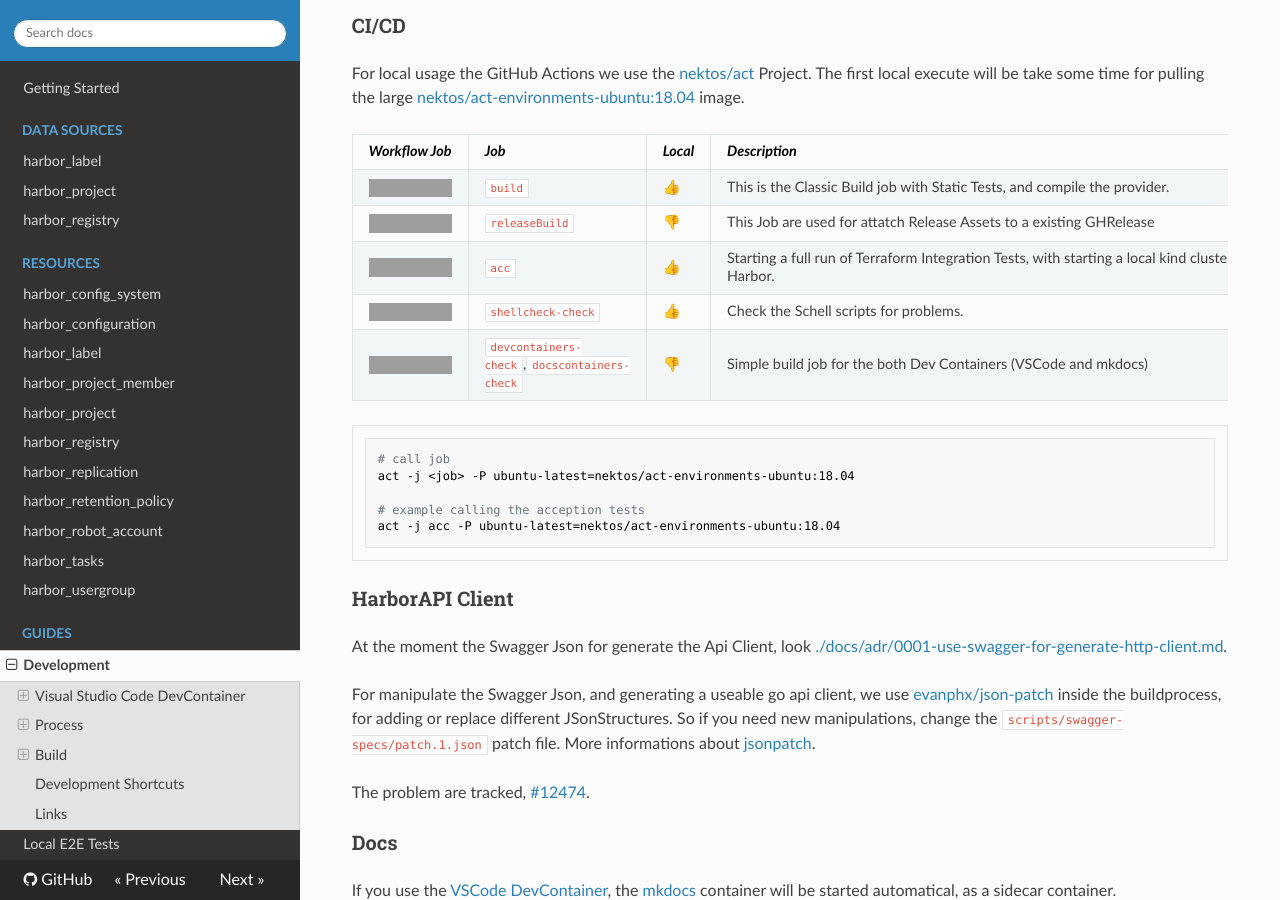
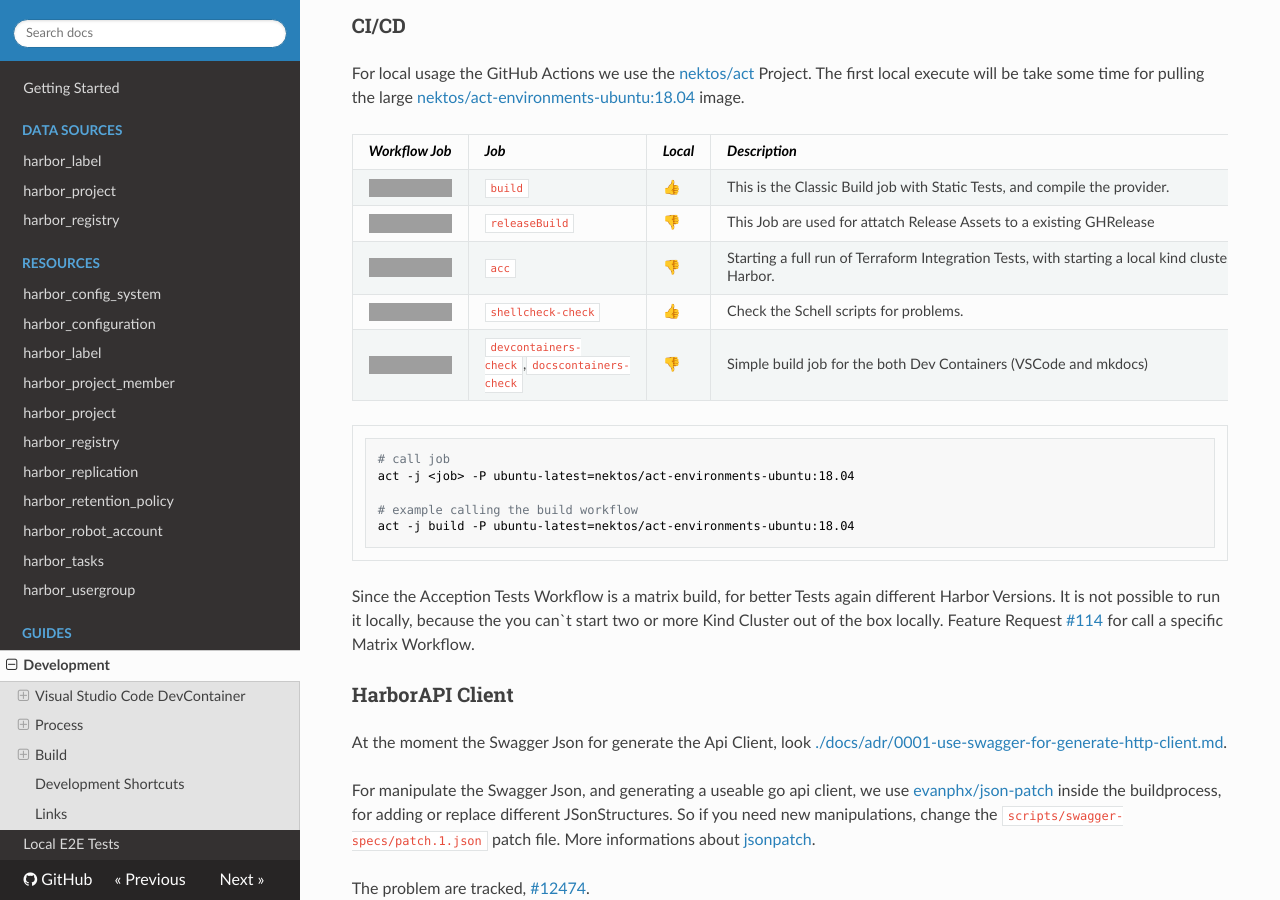
Before and after one commit to nolte/terraform-provider-harbor, an MkDocs documentation site: the page built from docs/guides/development.md, in a window 1280 px wide and 900 px high, scrolled down 1405 px, cut to the strip 0-900 px from the top of the window. Built offline with MkDocs 1.6.1, drawn with Linux system fonts in a browser that asks for light colours; nearby versions of some CDN libraries; grey boxes are pictures that could not be loaded.

Commit message:
Using GitHub matrix workflow for acceptance tests (#39)
* using matrix gh workflow for acc

* testing harbor v2.0.0 and v2.0.1

Co-authored-by: nolte <nolte07@googlemail.com>

````diff
--- a/docs/guides/development.md
+++ b/docs/guides/development.md
@@ -56,7 +56,7 @@
 |-----------------------------------------------------------------------------------------------------------------------------------------------------------------------------------------------------------------------------------------|----------------------------------------------|---------|--------------------------------------------------------------------------------------------------------------------|
 | [![Classic CI/CD](https://github.com/nolte/terraform-provider-harbor/workflows/Classic%20CI/CD/badge.svg)](https://github.com/nolte/terraform-provider-harbor/actions?query=workflow%3A%22Classic+CI%2FCD%22)                           | `build`                                      | 👍       | This is the Classic Build job with Static Tests, and compile the provider.                                         |
 | [![Release Flow](https://github.com/nolte/terraform-provider-harbor/workflows/Release%20Flow/badge.svg)](https://github.com/nolte/terraform-provider-harbor/actions?query=workflow%3A%22Release+Flow%22)                                | `releaseBuild`                               | 👎       | This Job are used for attatch Release Assets to a existing GHRelease                                               |
-| [![Acception Tests CI/CD](https://github.com/nolte/terraform-provider-harbor/workflows/Acception%20Tests%20CI/CD/badge.svg)](https://github.com/nolte/terraform-provider-harbor/actions?query=workflow%3A%22Acception+Tests+CI%2FCD%22) | `acc`                                        | 👍       | Starting a full run of Terraform Integration Tests, with starting a local kind cluster and deploy a `v2` Harbor.   |
+| [![Acception Tests CI/CD](https://github.com/nolte/terraform-provider-harbor/workflows/Acception%20Tests%20CI/CD/badge.svg)](https://github.com/nolte/terraform-provider-harbor/actions?query=workflow%3A%22Acception+Tests+CI%2FCD%22) | `acc`                                        | 👎       | Starting a full run of Terraform Integration Tests, with starting a local kind cluster and deploy a `v2` Harbor.   |
 | [![shellcheck](https://github.com/nolte/terraform-provider-harbor/workflows/shellcheck/badge.svg)](https://github.com/nolte/terraform-provider-harbor/actions?query=workflow%3Ashellcheck)                                              | `shellcheck-check`                           | 👍       | Check the Schell scripts for problems.                                                                             |
 | [![devcontainers](https://github.com/nolte/terraform-provider-harbor/workflows/devcontainers/badge.svg)](https://github.com/nolte/terraform-provider-harbor/actions?query=workflow%3Adevcontainers)                                     | `devcontainers-check`,`docscontainers-check` | 👎       | Simple build job for the both Dev Containers (VSCode and mkdocs)                                                   |
 
@@ -64,9 +64,12 @@
 # call job
 act -j <job> -P ubuntu-latest=nektos/act-environments-ubuntu:18.04
 
-# example calling the acception tests
-act -j acc -P ubuntu-latest=nektos/act-environments-ubuntu:18.04
+# example calling the build workflow
+act -j build -P ubuntu-latest=nektos/act-environments-ubuntu:18.04
 ```
+
+Since the Acception Tests Workflow is a matrix build, for better Tests again different Harbor Versions. It is not possible to run it locally, because the you can`t start two or more Kind Cluster out of the box locally. Feature Request [#114](https://github.com/nektos/act/issues/114) for call a specific Matrix Workflow.
+
 
 ### HarborAPI Client
 
@@ -74,7 +77,7 @@
 
 For manipulate the Swagger Json, and generating a useable go api client, we use [evanphx/json-patch](https://github.com/evanphx/json-patch) inside the buildprocess, for adding or replace different JSonStructures. So if you need new manipulations, change the `scripts/swagger-specs/patch.1.json` patch file. More informations about [jsonpatch](http://jsonpatch.com/).
 
-The problem are tracked, [#12474](https://github.com/*goharbor/harbor/issues/12474).
+The problem are tracked, [#12474](https://github.com/goharbor/harbor/issues/12474).
 
 ### Docs
 
````
Also changed, not shown: 1 other file.
